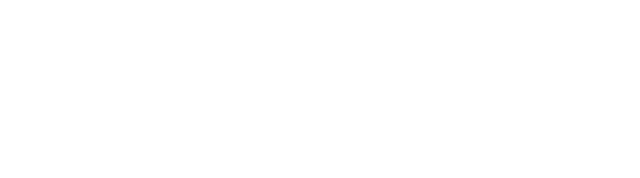
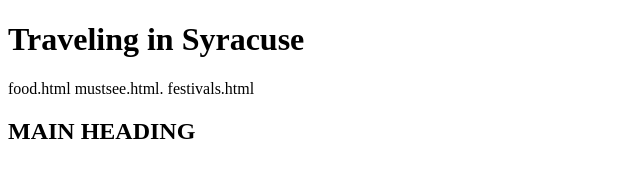
Before and after one commit to CIS-130/Team-4, a plain HTML site: page index.html in a window 1280 px wide. Shown: the whole page, without its empty margins (0-640 px from the left). Drawn offline with Linux system fonts and the light colour scheme.

```diff
--- a/index.html
+++ b/index.html
@@ -1,6 +1,45 @@
 <!DOCTYPE html>
+<html lang="en">
 
-<html>
+<head>
+    <meta charset="UTF-8">
+    <meta name="viewport" content="width=device-width" initial-scale="1.0">
+    <title>A trveling Guide to Syracuse</title>
+
+</head>
+
+<body>
+
+    <header>
+        <h1>Traveling in Syracuse</h1>
+    <nav> food.html mustsee.html. festivals.html
+
+    </nav>
+
+    </header>
+
+    <main>
+        <section>
+
+            <h2>MAIN HEADING</h2>
+
+        </section>
+    </main>
+
+
+
+
+
+
+<footer>
+
+
+</footer>
+
+</body>
+</html>
+
+
 
 
 
```
